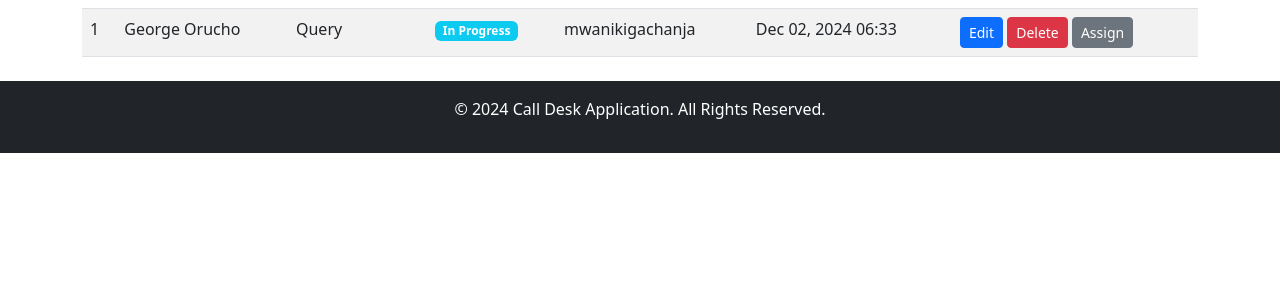
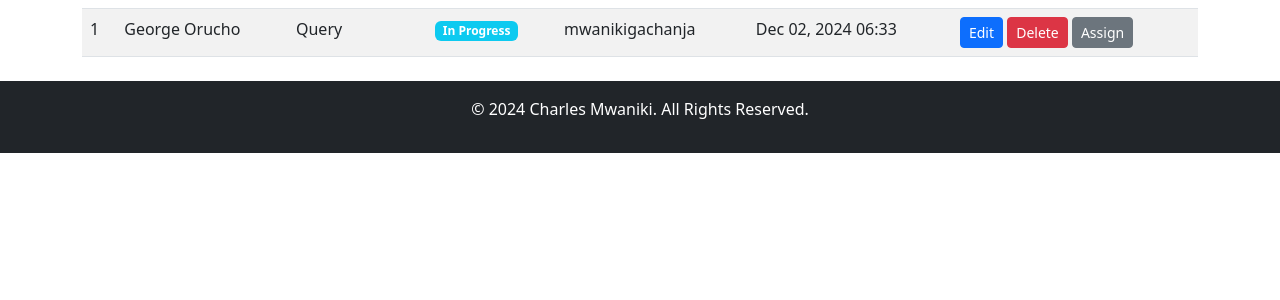
Before and after one commit to mwanikigachanja/call_desk, a Django app: page /call-log/ in a window 1280 px wide. Shown: the part 184-484 px from the top of the page. Run offline with Django 5.2, Linux system fonts and the light colour scheme; data comes from the database, SQL or seed files in the repository; both versions use the stored data as it was after the commit.

Commit message:
App works buana

```diff
--- a/CallDesk/calls/templates/base.html
+++ b/CallDesk/calls/templates/base.html
@@ -43,7 +43,7 @@
 
     <!-- Footer -->
     <footer class="bg-dark text-white text-center py-3 mt-4">
-        <p>&copy; 2024 Call Desk Application. All Rights Reserved.</p>
+        <p>&copy; 2024 Charles Mwaniki. All Rights Reserved.</p>
     </footer>
 
     <!-- Bootstrap JS -->
```
Also changed, not shown: CallDesk/db.sqlite3.
